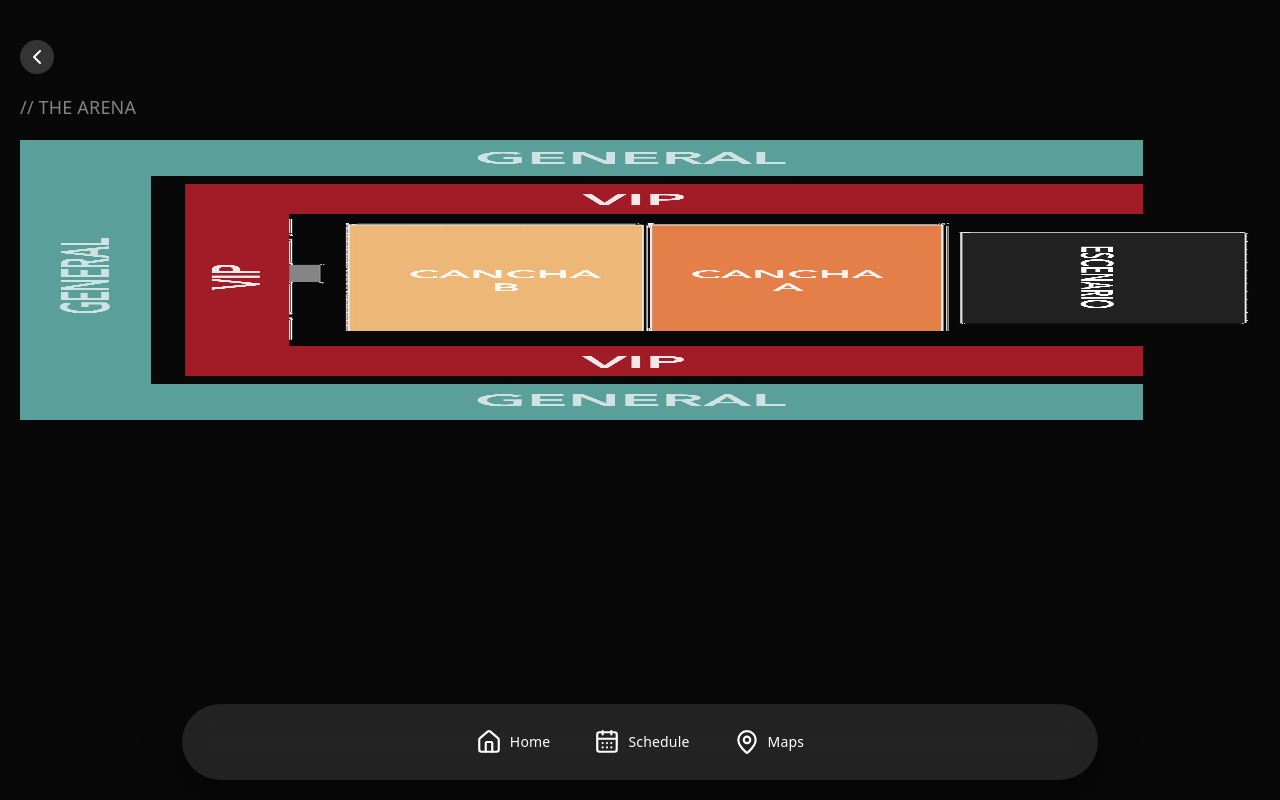
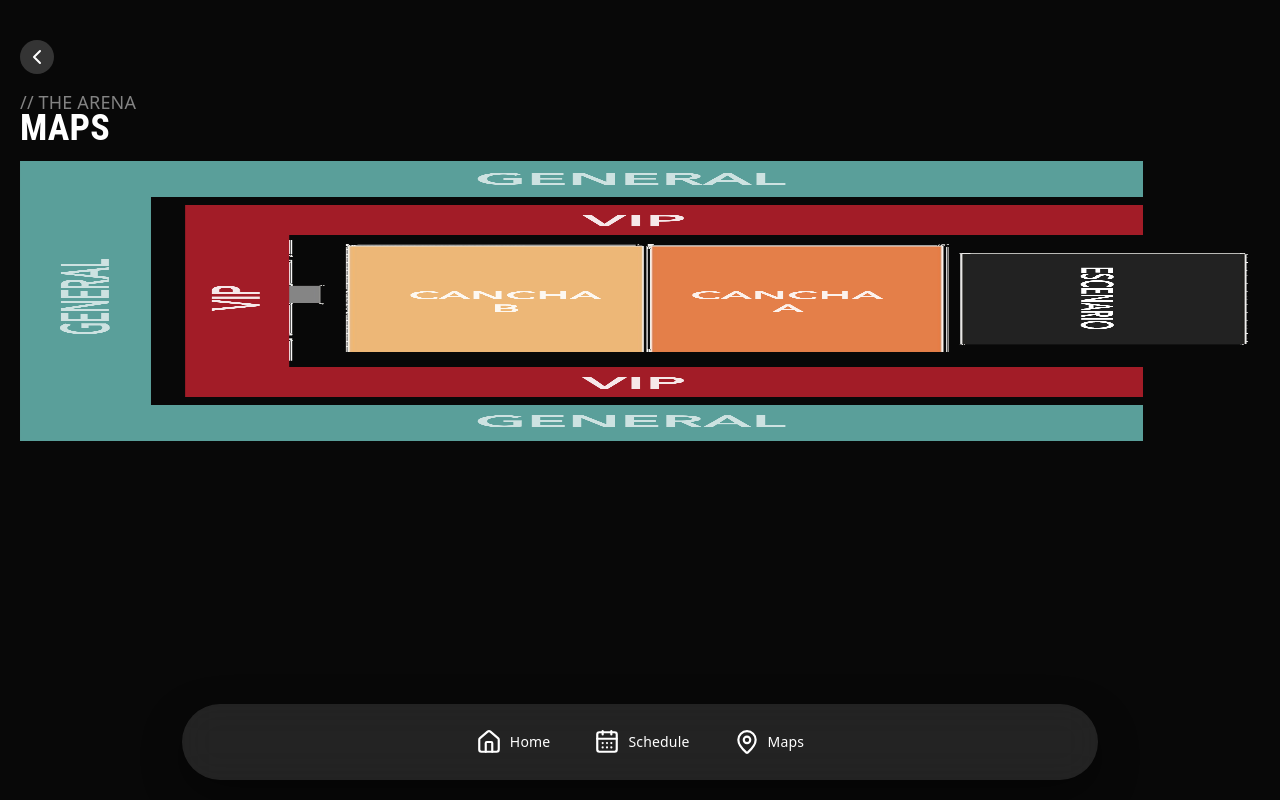
Before and after one commit to serchnm/collide2026, a React (Vite) app: page /collide2026/maps in a window 1280 px wide. Built offline with nearby package versions, Linux system fonts and the light colour scheme.

Commit message:
adding changes

```diff
--- a/src/pages/maps/maps.css
+++ b/src/pages/maps/maps.css
@@ -5,11 +5,17 @@
 .maps-container .img-container {
   display: flex;
   flex-direction: column;
-  margin-top: 20px;
+  margin-top: 15px;
   justify-content: center;
 }
 .maps-container .img-container span {
   color: rgb(131, 131, 131);
   text-transform: uppercase;
+}
+.maps-container h1 {
+  color: #ffffff;
+  text-transform: uppercase;
+  margin: 0;
+  font-family: "Roboto Condensed", sans-serif;
   margin-bottom: 20px;
 }
--- a/src/pages/maps/maps.jsx
+++ b/src/pages/maps/maps.jsx
@@ -12,6 +12,7 @@ const maps = () => {
       <PreviousNavigation />
       <div className='img-container'>
         <span>// The Arena</span>
+        <h1>Maps</h1>
         <img src={mapImg} height={280} />
       </div>
       <BottomNavigation />
```
